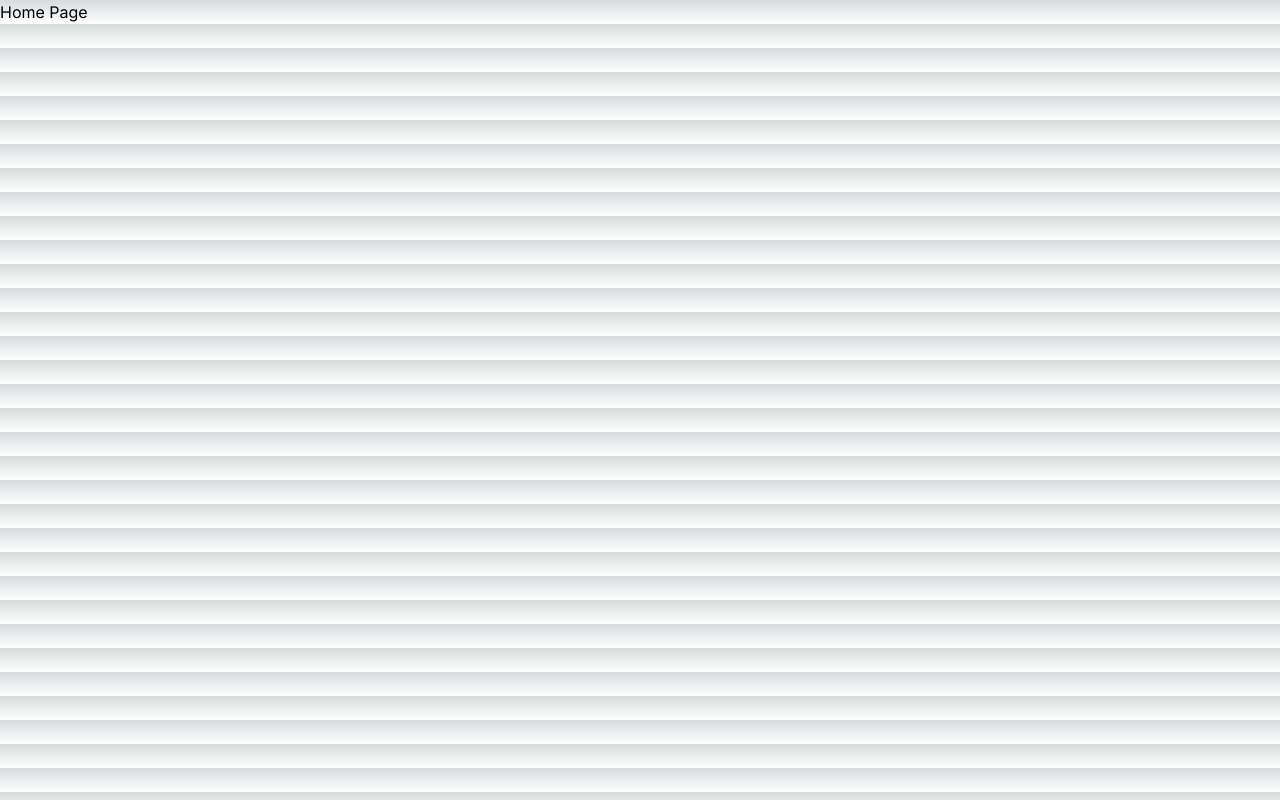
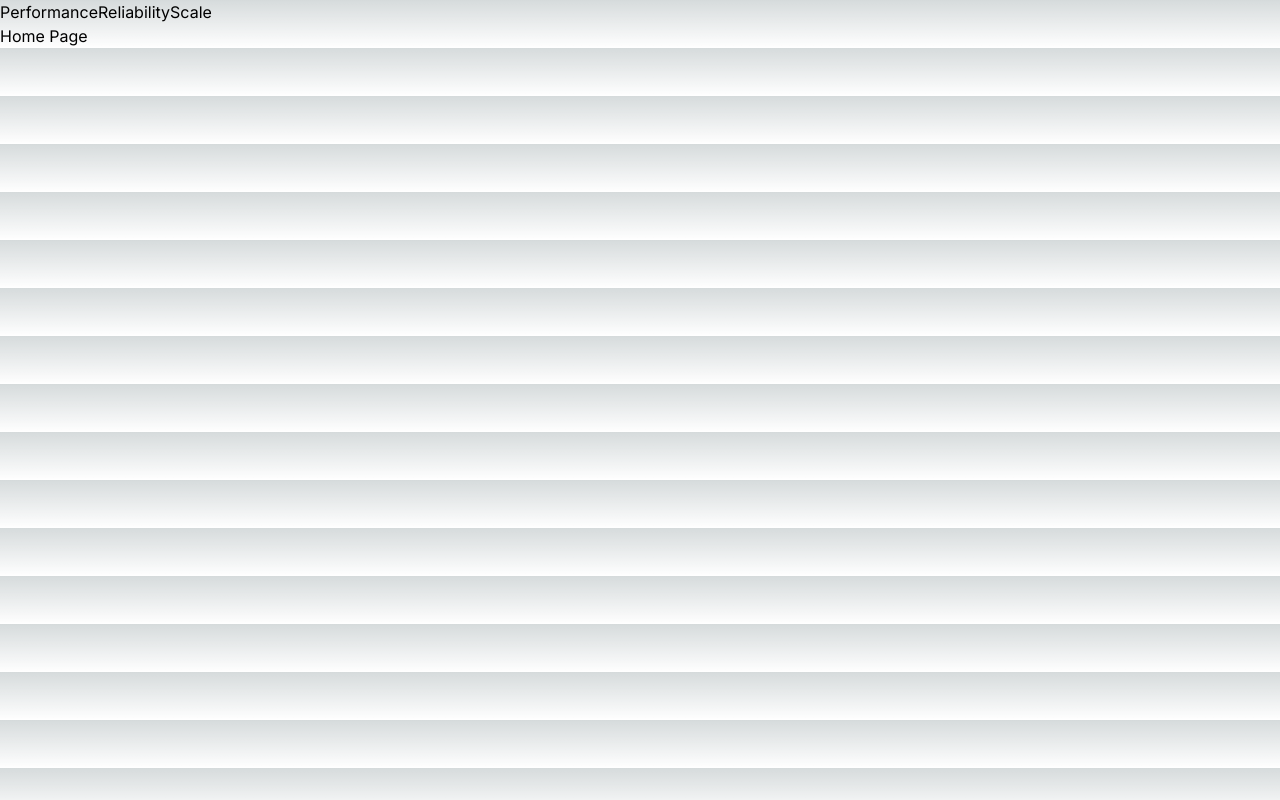
Before and after one commit to FahimWayez/Learning-Next, a Next.js app in the folder my-app/: page / in a window 1280 px wide. Built offline with nearby package versions, Linux system fonts and the light colour scheme.

Commit message:
linking between pages

```diff
--- a/my-app/src/app/page.tsx
+++ b/my-app/src/app/page.tsx
@@ -1,5 +1,14 @@
-import Image from "next/image";
+import Link from "next/link";
 
 export default function Home() {
-  return <div>Home Page</div>;
+  return (
+    <div>
+      <div>
+        <Link href="/performance">Performance</Link>
+        <Link href="/reliability">Reliability</Link>
+        <Link href="/scale">Scale</Link>
+      </div>
+      Home Page
+    </div>
+  );
 }
```
Also changed, not shown: 1 other file (tests, documents, lock files or other folders).
